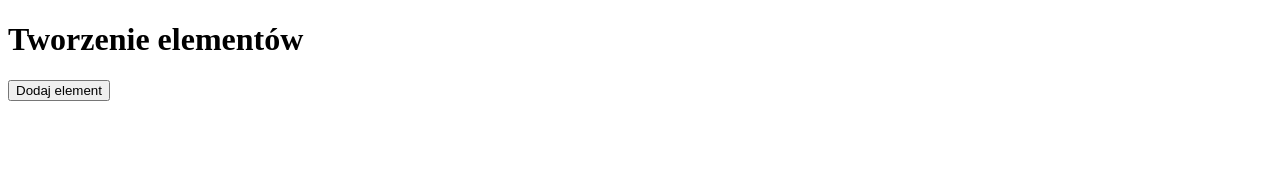
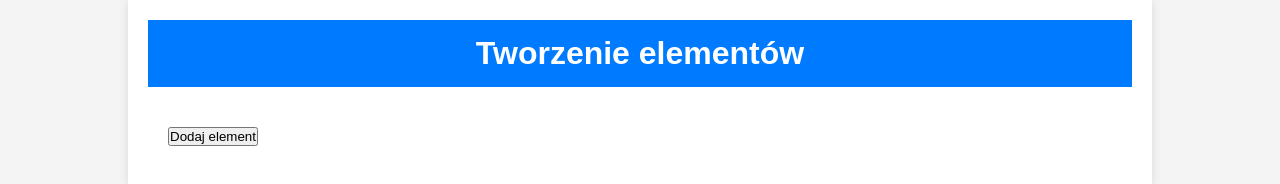
Before and after one commit to 1I2022MaciejB2/Tworzenie-elementow, a plain HTML site: page index.html in a window 1280 px wide. Drawn offline with Linux system fonts and the light colour scheme.

Commit message:
Add files via upload

```diff
--- a/main.js
+++ b/main.js
@@ -1,5 +1,6 @@
 const display = document.querySelector("main");
 const button = document.querySelector("button"); // przy większej ilości przycisków najlepiej użyć klas
+
 
 let i = 1;
 
--- a/style.css
+++ b/style.css
@@ -0,0 +1,37 @@
+* {
+    margin: 0;
+    padding: 0;
+    box-sizing: border-box;
+}
+
+body {
+    font-family: Arial, sans-serif;
+    background-color: #f4f4f4;
+}
+
+.container {
+    width: 80%;
+    max-width: 1200px;
+    margin: 0 auto;
+    padding: 20px;
+    background-color: #fff;
+    box-shadow: 0 0 10px rgba(0, 0, 0, 0.1);
+}
+
+header {
+    background-color: #007BFF;
+    color: white;
+    padding: 15px;
+    text-align: center;
+}
+
+main {
+    padding: 20px;
+    margin-top: 20px;
+}
+
+p {
+    font-size: 16px;
+    line-height: 1.6;
+    color: #333;
+}
```
Also changed, not shown: index.html (line endings or trailing spaces).
